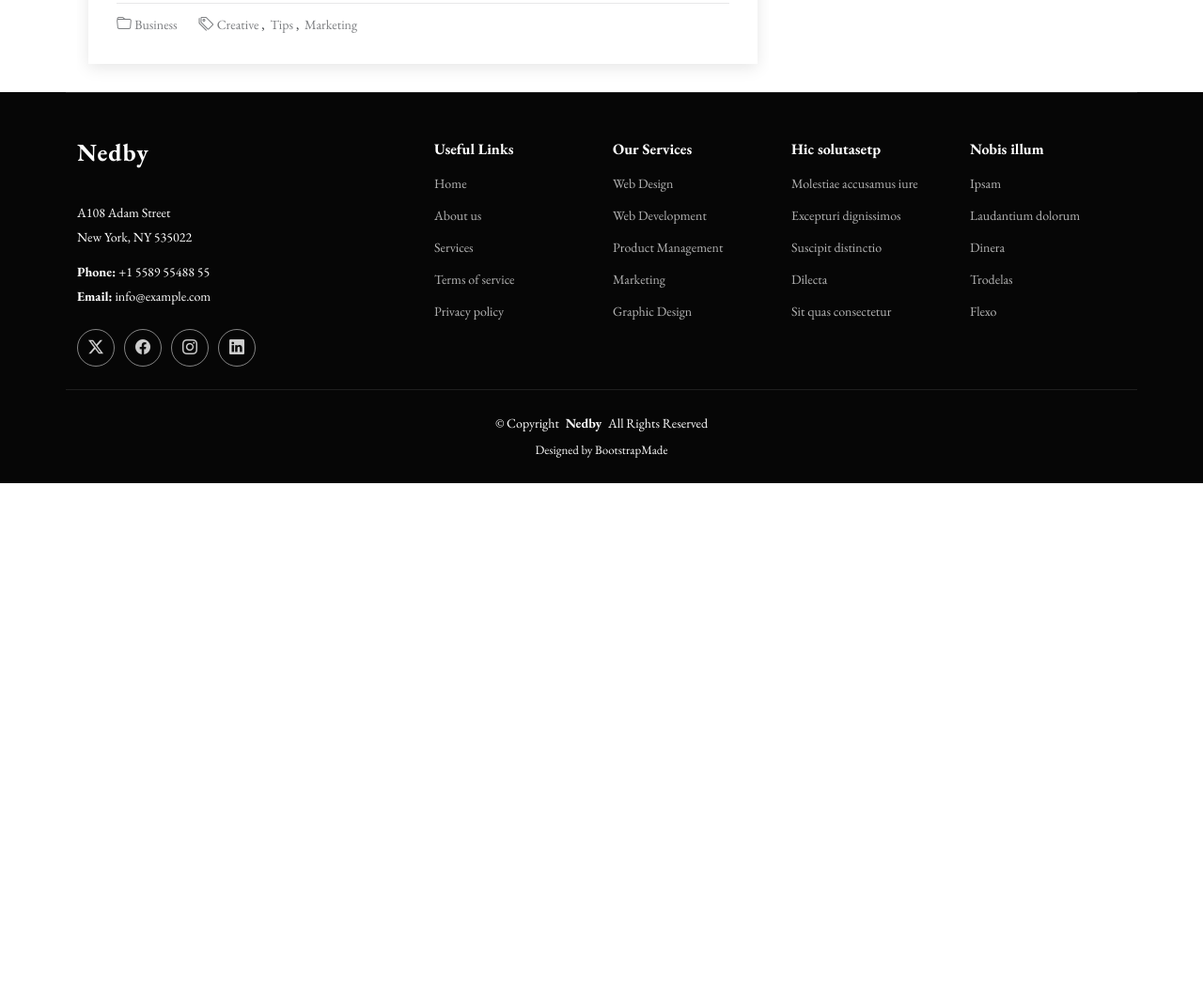
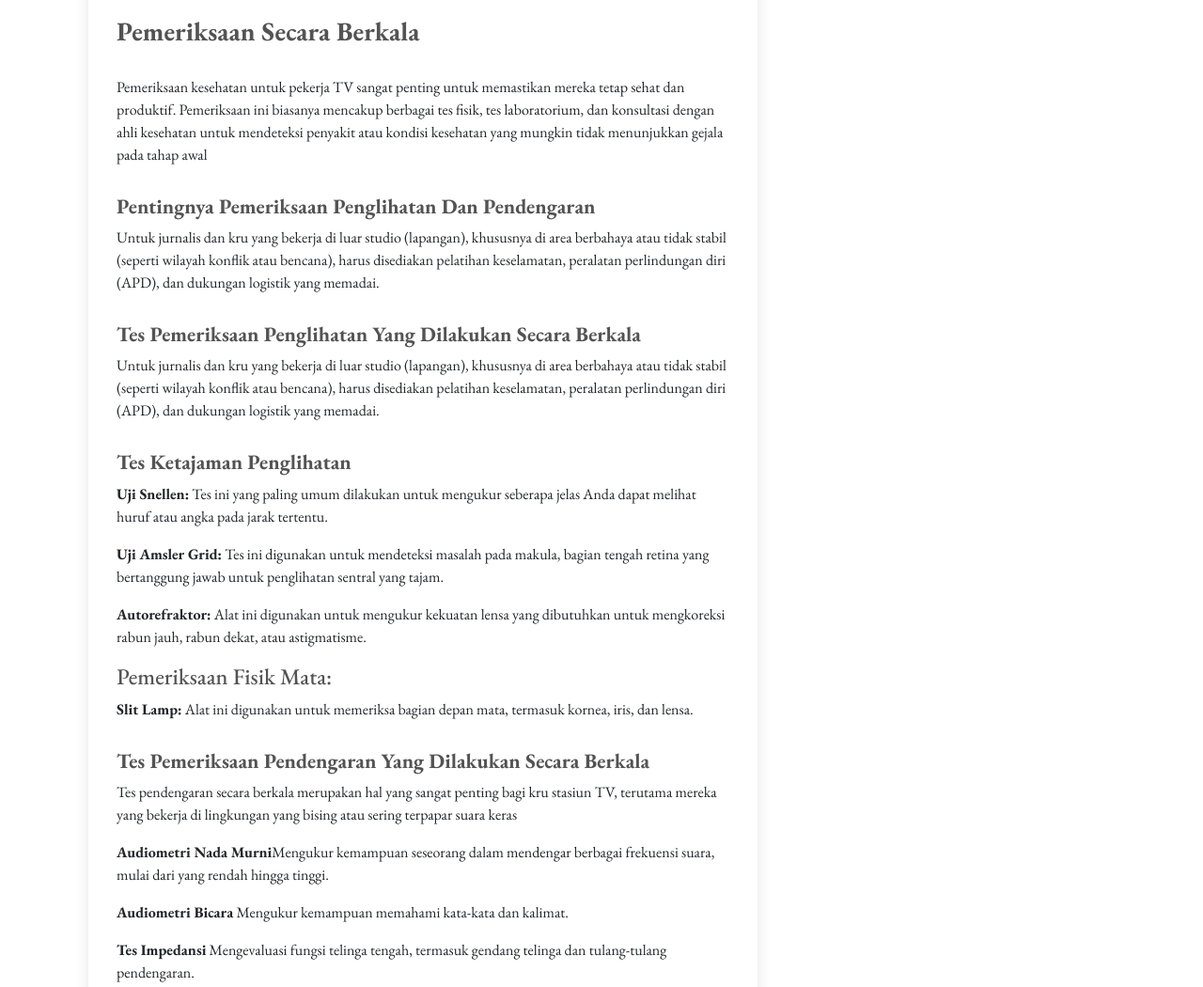
Before and after one commit to ItsNovaaa/K3_FE_S1, a plain HTML site: page K3Section/content5.html in a window 1280 px wide. Shown: the part 2492-3542 px from the top of the page at 94% size. Before the commit the page ends 3006 px from the top, so only its background shows below. Drawn offline with nearby package versions, Linux system fonts and the light colour scheme.

Commit message:
update revisi

```diff
--- a/K3Section/content5.html
+++ b/K3Section/content5.html
@@ -194,7 +194,60 @@
 
                   <h3>7. Keselamatan Fisik di Lapangan</h3>
                   <p>
-                    Untuk jurnalis dan kru yang bekerja di luar studio (lapangan), khususnya di area berbahaya atau tidak stabil (seperti wilayah konflik atau bencana), harus disediakan pelatihan keselamatan, peralatan perlindungan diri (APD), dan dukungan logistik yang memadai.                  </p>
+                    Untuk jurnalis dan kru yang bekerja di luar studio (lapangan), khususnya di area berbahaya atau tidak stabil (seperti wilayah konflik atau bencana), harus disediakan pelatihan keselamatan, peralatan perlindungan diri (APD), dan dukungan logistik yang memadai.
+                  </p>
+
+                  <h2 class="title">Pemeriksaan Secara Berkala</h2>
+                  <p>
+                    Pemeriksaan kesehatan untuk pekerja TV sangat penting untuk memastikan mereka tetap sehat dan produktif. Pemeriksaan ini biasanya mencakup berbagai tes fisik, tes laboratorium, dan konsultasi dengan ahli kesehatan untuk mendeteksi penyakit atau kondisi kesehatan yang mungkin tidak menunjukkan gejala pada tahap awal
+                  </p>
+
+                  <h3>Pentingnya Pemeriksaan Penglihatan Dan Pendengaran</h3>
+                  <p>
+                    Untuk jurnalis dan kru yang bekerja di luar studio (lapangan), khususnya di area berbahaya atau tidak stabil (seperti wilayah konflik atau bencana), harus disediakan pelatihan keselamatan, peralatan perlindungan diri (APD), dan dukungan logistik yang memadai.
+                  </p>
+
+                  <h3>Tes Pemeriksaan Penglihatan Yang Dilakukan Secara Berkala</h3>
+                  <p>
+                    Untuk jurnalis dan kru yang bekerja di luar studio (lapangan), khususnya di area berbahaya atau tidak stabil (seperti wilayah konflik atau bencana), harus disediakan pelatihan keselamatan, peralatan perlindungan diri (APD), dan dukungan logistik yang memadai.
+                  </p>
+
+                  <h3>Tes Ketajaman Penglihatan</h3>
+                  <p>
+                    <b>Uji Snellen:</b> Tes ini yang paling umum dilakukan untuk mengukur seberapa jelas Anda dapat melihat huruf atau angka pada jarak tertentu.
+                  </p>
+                  <p>
+                    <b>Uji Amsler Grid:</b> Tes ini digunakan untuk mendeteksi masalah pada makula, bagian tengah retina yang bertanggung jawab untuk penglihatan sentral yang tajam.
+                  </p>
+
+                  <p>
+                    <b>Autorefraktor:</b> Alat ini digunakan untuk mengukur kekuatan lensa yang dibutuhkan untuk mengkoreksi rabun jauh, rabun dekat, atau astigmatisme.
+                  </p>
+
+                  <h4>Pemeriksaan Fisik Mata:</h4>
+                  <p>
+                    <b>Slit Lamp:</b> Alat ini digunakan untuk memeriksa bagian depan mata, termasuk kornea, iris, dan lensa.
+                  </p>
+
+                  <h3>Tes Pemeriksaan Pendengaran Yang Dilakukan Secara Berkala</h3>
+                  <p>
+                    Tes pendengaran secara berkala merupakan hal yang sangat penting bagi kru stasiun TV, terutama mereka yang bekerja di lingkungan yang bising atau sering terpapar suara keras
+                  </p>
+
+                  <!-- <h4>Audiometri Nada Murni</h4> -->
+                  <p>
+                    <b>Audiometri Nada Murni</b>Mengukur kemampuan seseorang dalam mendengar berbagai frekuensi suara, mulai dari yang rendah hingga tinggi.
+                  </p>
+
+                  <!-- <h4>Audiometri Bicara</h4> -->
+                  <p>
+                    <b>Audiometri Bicara</b> Mengukur kemampuan memahami kata-kata dan kalimat.
+                  </p>
+
+                  <!-- <h4>Tes Impedansi</h4> -->
+                  <p>
+                    <b>Tes Impedansi</b> Mengevaluasi fungsi telinga tengah, termasuk gendang telinga dan tulang-tulang pendengaran.
+                  </p>
 
 
                 </div><!-- End post content -->
```
Also changed, not shown: K3Section/content1.html (+2 -2 lines).
